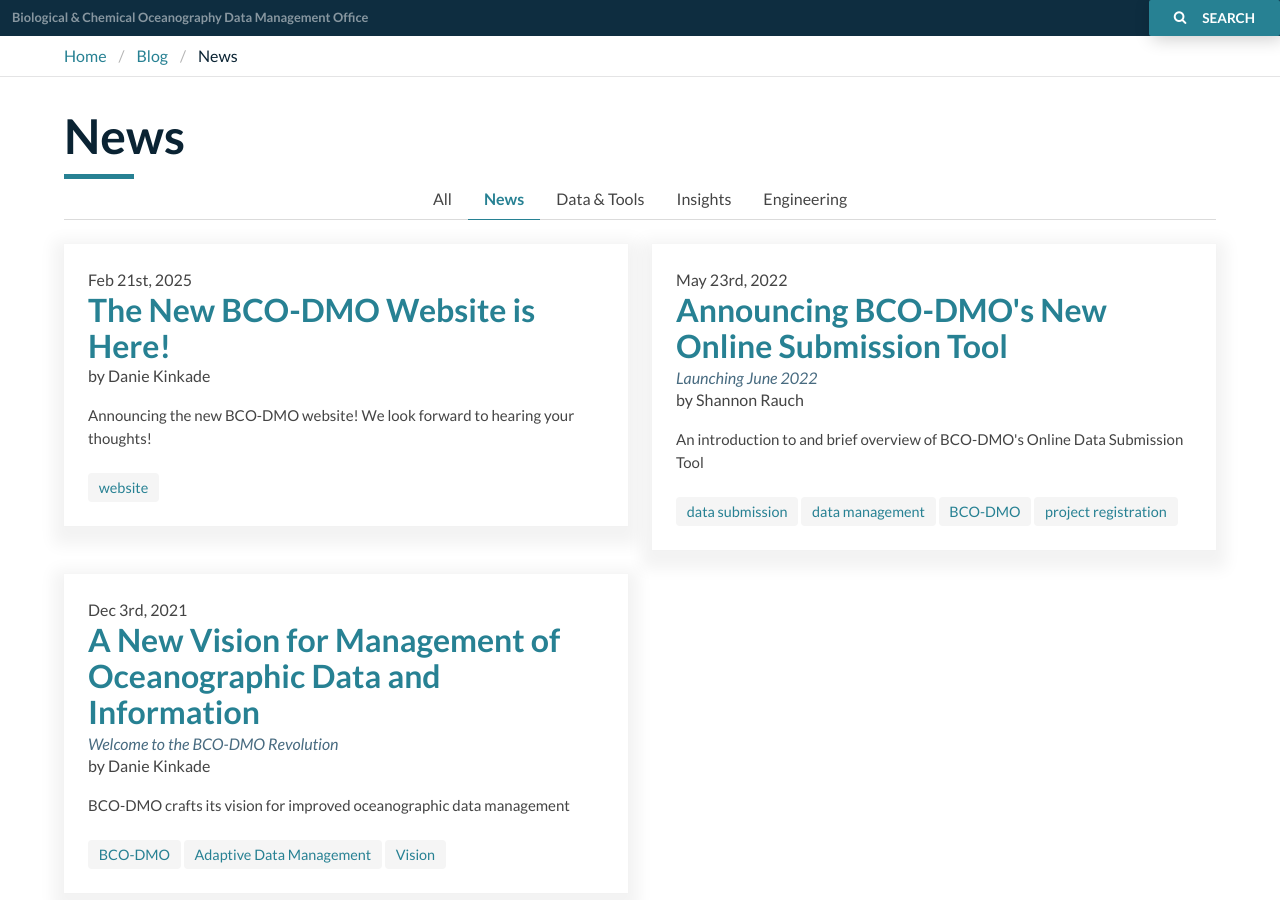
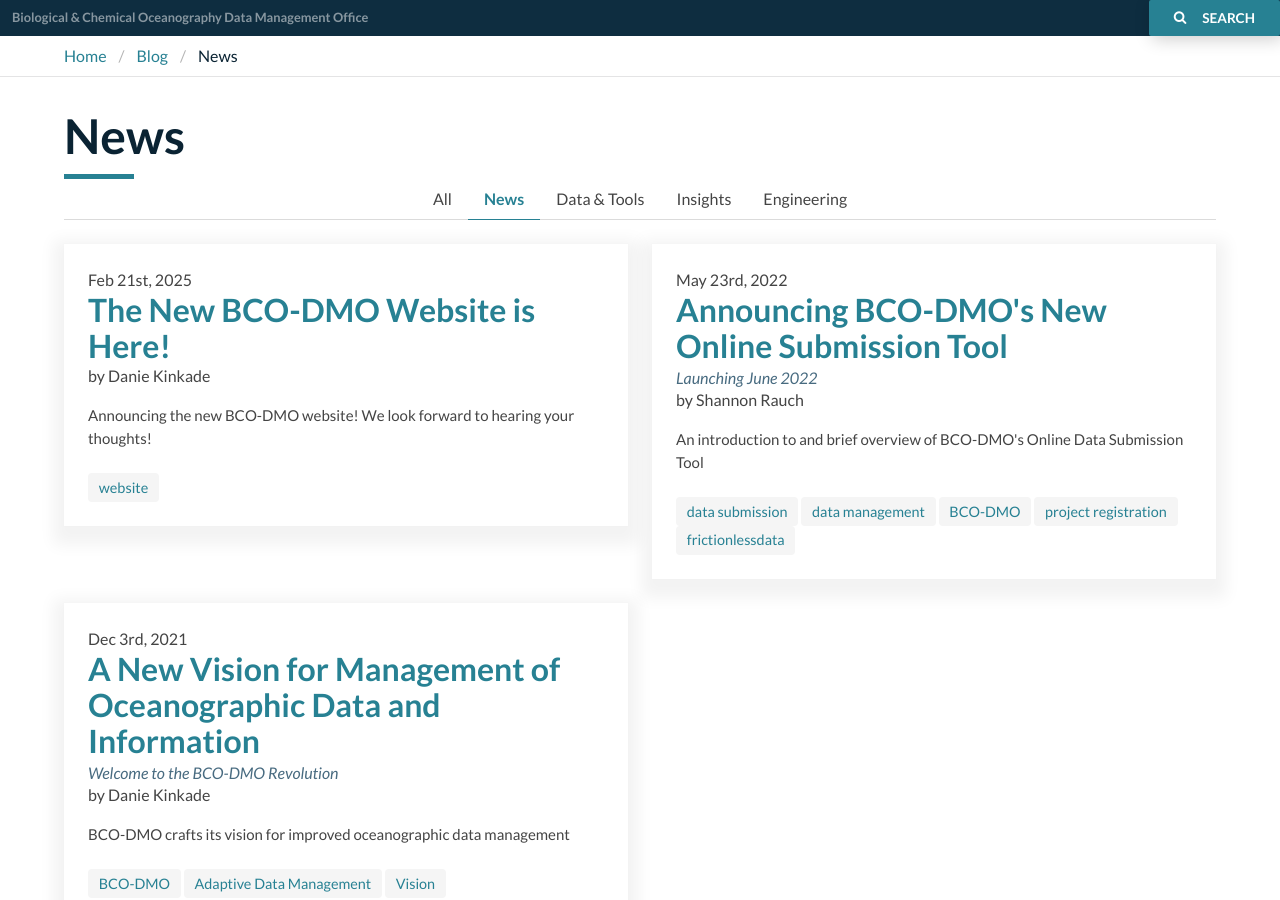
Before and after one commit to BCODMO/blog.bco-dmo.org, a Jekyll site: the page built from news.html, in a window 1280 px wide and 900 px high. Built offline with Jekyll 4.4.1, drawn with Linux system fonts in a browser that asks for light colours.

Commit message:
add frictionlessdata tag

```diff
--- a/_posts/2022-05-23-submission-tool-intro.md
+++ b/_posts/2022-05-23-submission-tool-intro.md
@@ -14,6 +14,7 @@
   - data management
   - BCO-DMO
   - project registration
+  - frictionlessdata
 images:
   - id: bcodmo_logo
     primary: false
```
